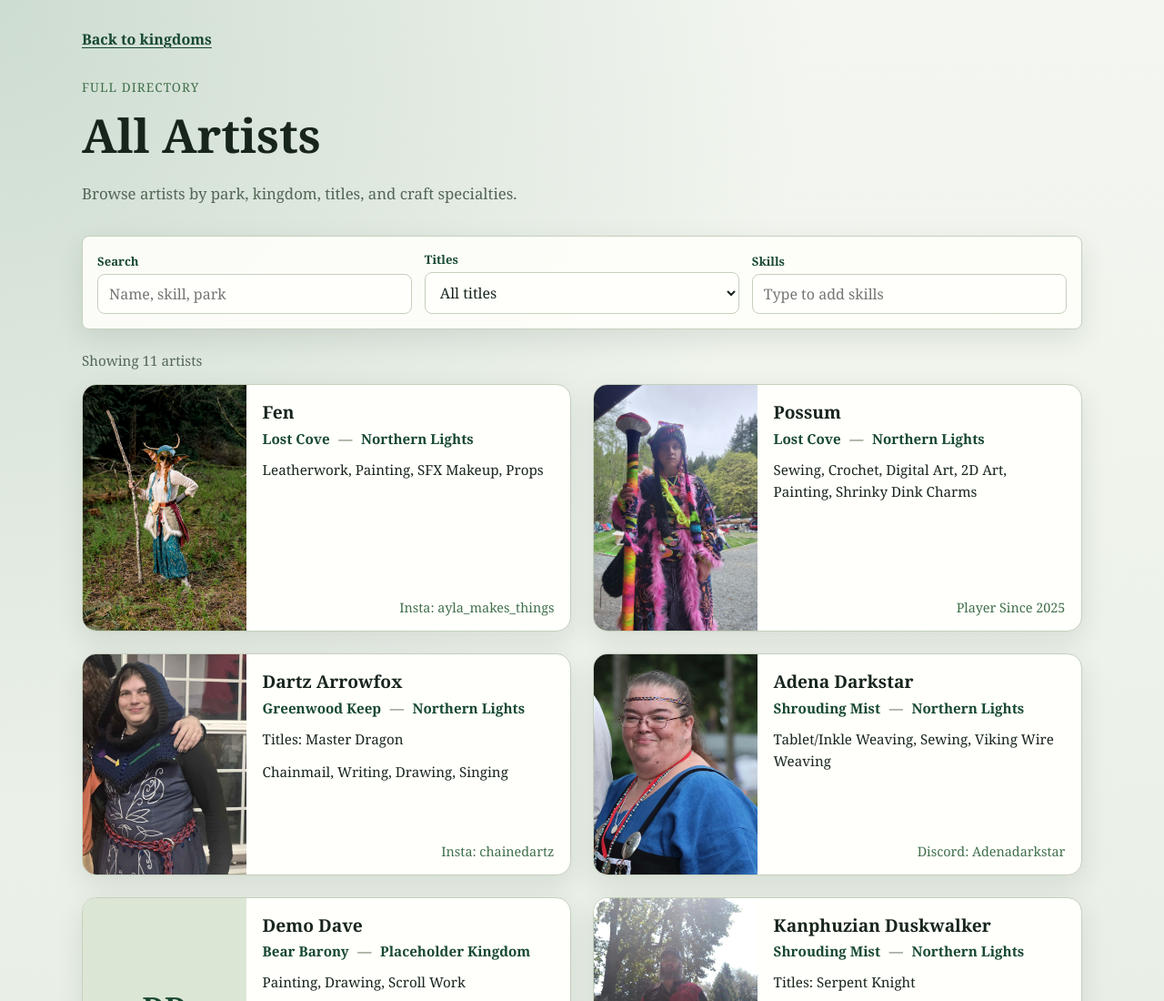
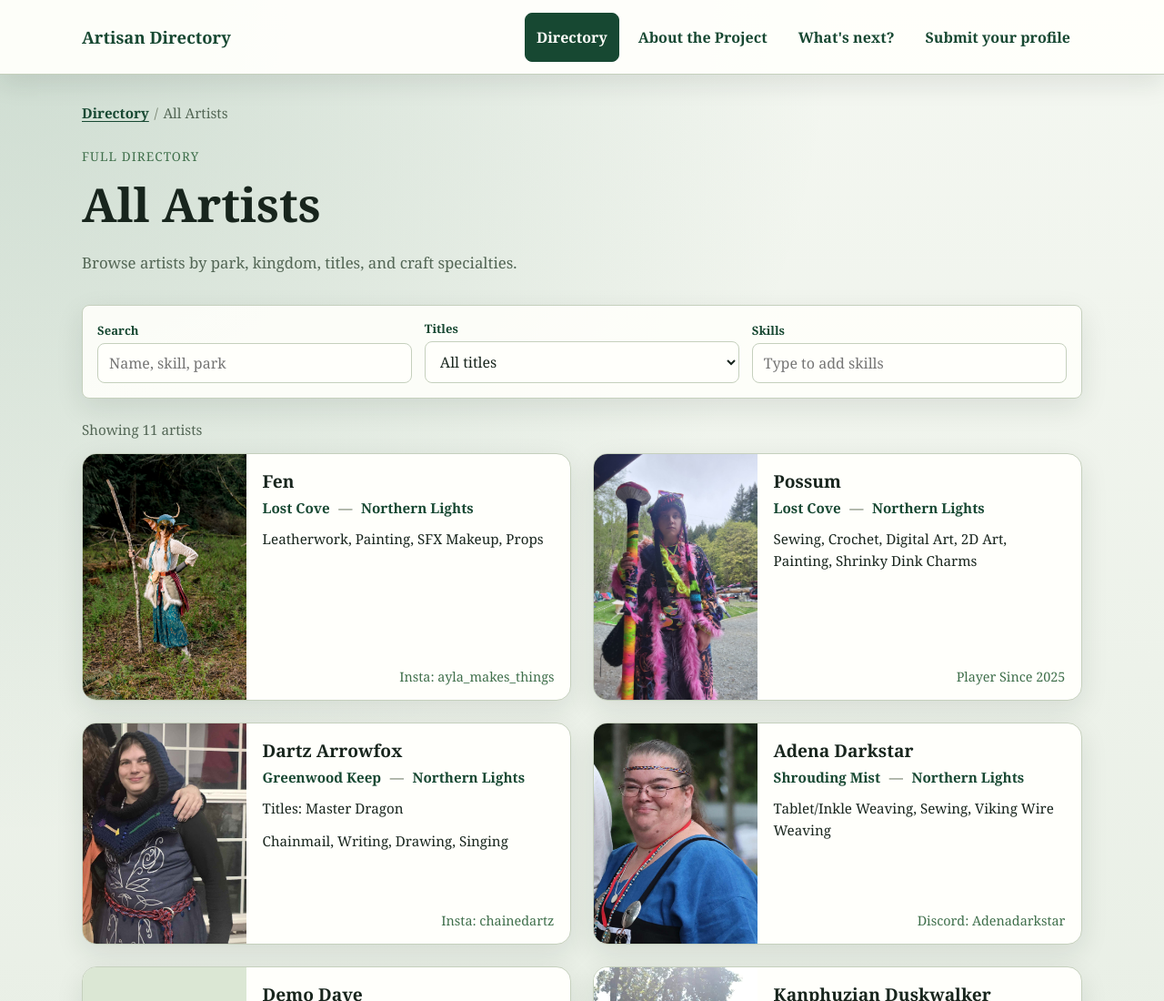
Before and after one commit to Mach-2/LARParts, an Astro site: page /artists in a window 1280 px wide. Shown: the top 1100 px of the page at 91% size. Built offline with nearby package versions, Linux system fonts and the light colour scheme; Astro itself is replaced by a stand-in of ours.

Commit message:
add breadcrumbs

```diff
--- /dev/null
+++ b/src/components/Breadcrumbs.astro
@@ -0,0 +1,32 @@
+---
+interface BreadcrumbItem {
+	label: string;
+	href?: string;
+}
+
+interface Props {
+	items: BreadcrumbItem[];
+}
+
+const { items } = Astro.props;
+---
+
+<nav class="breadcrumbs" aria-label="Breadcrumb">
+	<ol>
+		{
+			items.map((item, index) => {
+				const isCurrent = index === items.length - 1;
+
+				return (
+					<li>
+						{isCurrent ? (
+							<span aria-current="page">{item.label}</span>
+						) : (
+							<a href={item.href}>{item.label}</a>
+						)}
+					</li>
+				);
+			})
+		}
+	</ol>
+</nav>
--- a/src/pages/artists.astro
+++ b/src/pages/artists.astro
@@ -1,5 +1,7 @@
 ---
 import ArtistCard from "../components/ArtistCard.astro";
+import Breadcrumbs from "../components/Breadcrumbs.astro";
+import SiteHeader from "../components/SiteHeader.astro";
 import artists from "../data/directory.json";
 import "../styles/theme.css";
 
@@ -29,8 +31,15 @@ const skills = [
 		<title>All Artists | Northern Lights Artisan Directory</title>
 	</head>
 	<body>
+		<SiteHeader current="directory" />
+
 		<main class="page">
-			<a class="back-link" href="/">Back to kingdoms</a>
+			<Breadcrumbs
+				items={[
+					{ label: "Directory", href: "/" },
+					{ label: "All Artists" },
+				]}
+			/>
 
 			<section class="hero">
 				<p class="eyebrow">Full Directory</p>
@@ -235,15 +244,6 @@ const skills = [
 		padding: 2rem 1.25rem 4rem;
 	}
 
-	.back-link {
-		display: inline-block;
-		margin-bottom: 2rem;
-		color: var(--color-primary);
-		font-weight: 700;
-		text-decoration-thickness: 0.08em;
-		text-underline-offset: 0.2em;
-	}
-
 	.hero {
 		margin-bottom: 2rem;
 	}
--- a/src/pages/kingdoms/[kingdom].astro
+++ b/src/pages/kingdoms/[kingdom].astro
@@ -1,5 +1,7 @@
 ---
 import ArtistCard from "../../components/ArtistCard.astro";
+import Breadcrumbs from "../../components/Breadcrumbs.astro";
+import SiteHeader from "../../components/SiteHeader.astro";
 import artists from "../../data/directory.json";
 import "../../styles/theme.css";
 
@@ -45,8 +47,15 @@ const skills = [
 		<title>{kingdom} Artisan Directory</title>
 	</head>
 	<body>
+		<SiteHeader current="directory" />
+
 		<main class="page">
-			<a class="back-link" href="/">Back to kingdoms</a>
+			<Breadcrumbs
+				items={[
+					{ label: "Directory", href: "/" },
+					{ label: kingdom },
+				]}
+			/>
 
 			<section class="hero">
 				<p class="eyebrow">Kingdom of {kingdom}</p>
@@ -262,15 +271,6 @@ const skills = [
 		padding: 2rem 1.25rem 4rem;
 	}
 
-	.back-link {
-		display: inline-block;
-		margin-bottom: 2rem;
-		color: var(--color-primary);
-		font-weight: 700;
-		text-decoration-thickness: 0.08em;
-		text-underline-offset: 0.2em;
-	}
-
 	.hero {
 		margin-bottom: 2rem;
 	}
--- a/src/styles/theme.css
+++ b/src/styles/theme.css
@@ -102,6 +102,49 @@
 		justify-content: flex-start;
 		width: 100%;
 	}
+}
+
+.breadcrumbs {
+	margin: 0 0 1.75rem;
+	color: var(--color-muted);
+	font-size: 0.95rem;
+}
+
+.breadcrumbs ol {
+	display: flex;
+	flex-wrap: wrap;
+	gap: 0.35rem;
+	align-items: center;
+	margin: 0;
+	padding: 0;
+	list-style: none;
+}
+
+.breadcrumbs li {
+	display: inline-flex;
+	align-items: center;
+	gap: 0.35rem;
+}
+
+.breadcrumbs li:not(:last-child)::after {
+	content: "/";
+	color: var(--color-divider);
+}
+
+.breadcrumbs a {
+	color: var(--color-primary);
+	font-weight: 700;
+	text-decoration-thickness: 0.08em;
+	text-underline-offset: 0.2em;
+}
+
+.breadcrumbs span {
+	color: var(--color-muted);
+}
+
+.breadcrumbs a:focus-visible {
+	outline: 3px solid rgba(111, 143, 79, 0.28);
+	outline-offset: 3px;
 }
 
 .filter-panel {
```
Also changed, not shown: 1 other file.
